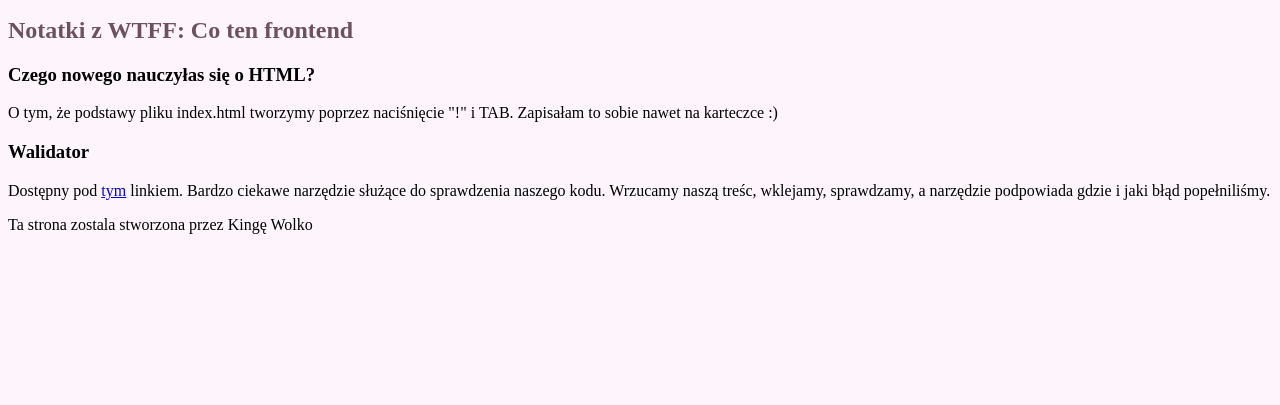
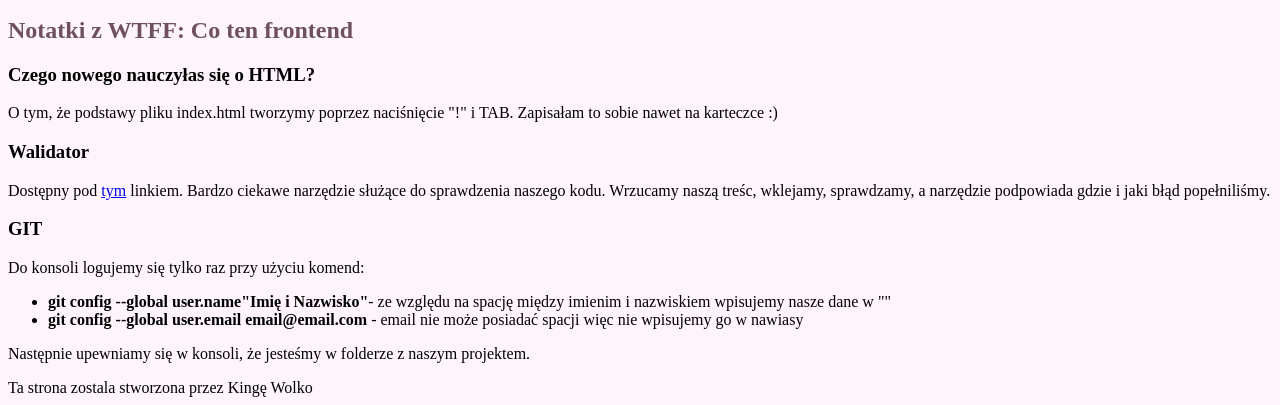
Before and after one commit to Kinga-Szymanska/homepage, a plain HTML site: page index.html in a window 1280 px wide. Shown: the part 730-1135 px from the top of the page. Before the commit the page ends 972 px from the top, so only its background shows below. Drawn offline with Linux system fonts and the light colour scheme.

Commit message:
GIT article created

```diff
--- a/index.html
+++ b/index.html
@@ -25,7 +25,7 @@
 
 
         <header>
-            <h1  class='header-main'>Kinga Wolko - strona domowa</h1>
+            <h1 class='header-main'>Kinga Wolko - strona domowa</h1>
         </header>
 
         <section>
@@ -58,6 +58,18 @@
                     sprawdzamy, a narzędzie podpowiada gdzie i jaki błąd popełniliśmy.</p>
             </article>
 
+            <article>
+                <h3>GIT</h3>
+                <p> Do konsoli logujemy się tylko raz przy użyciu komend: </p>
+                    <ul>
+                        <li><strong>git config --global user.name"Imię i Nazwisko"</strong>- ze względu na spację między imienim i nazwiskiem wpisujemy nasze dane w ""</li>
+                        <li><strong>git config --global user.email email@email.com</strong> - email nie może posiadać spacji więc nie wpisujemy go w nawiasy</li>
+                     </ul>
+
+                <p>Następnie upewniamy się w konsoli, że jesteśmy w folderze z naszym projektem.</p>
+
+            </article>
+
         </section>
     </main>
 
```
